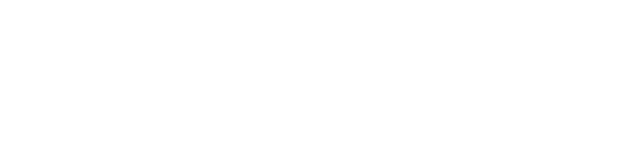
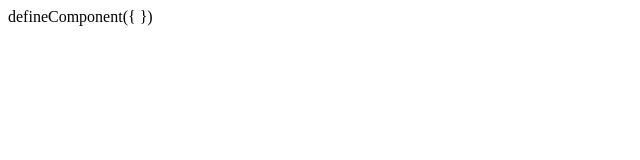
Before and after one commit to duckandmoth/git-demo, a plain HTML site: page index.html in a window 1280 px wide. Shown: the whole page, without its empty margins (0-640 px from the left). Drawn offline with Linux system fonts and the light colour scheme.

Commit message:
second save

```diff
--- a/index.html
+++ b/index.html
@@ -6,6 +6,8 @@
   <title>Document</title>
 </head>
 <body>
+  defineComponent({
 
+  })
 </body>
 </html>
```
